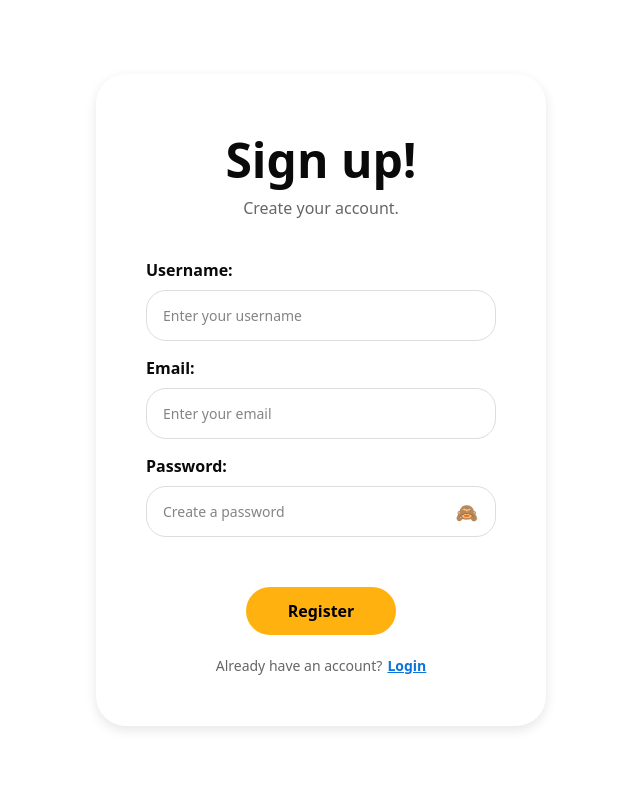
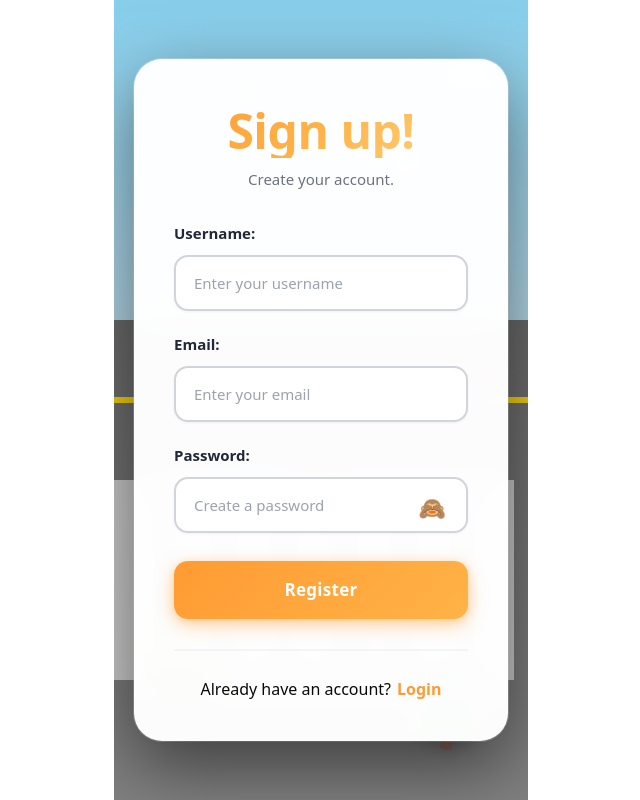
Before and after one commit to Fit3170-RoadPulse/RoadPulse, a React (Vite) app in the folder frontend/: page /registration-page in a window 1280 px wide. Shown: the whole page, without its empty margins (319-959 px from the left). Built offline with nearby package versions, Linux system fonts and the light colour scheme.

Commit message:
US14-REGISTRATION PAGE: modified the ui and fix the bugs for sign up

```diff
--- a/frontend/src/pages/registrationpage/RegistrationPage.css
+++ b/frontend/src/pages/registrationpage/RegistrationPage.css
@@ -1,102 +1,371 @@
+.register-page-wrapper {
+    min-height: 100vh;
+    display: flex;
+    align-items: center;
+    justify-content: center;
+    background: linear-gradient(180deg, #87CEEB 0%, #B0D4E3 40%, #696969 40%, #808080 100%);
+    padding: 20px;
+    position: relative;
+    overflow: hidden;
+}
+
+.register-page-wrapper::before {
+    content: '';
+    position: absolute;
+    width: 100%;
+    height: 6px;
+    background: repeating-linear-gradient(
+        90deg,
+        #FFD700 0px,
+        #FFD700 60px,
+        transparent 60px,
+        transparent 100px
+    );
+    top: 50%;
+    transform: translateY(-50%);
+    opacity: 0.9;
+    animation: roadLine 2s linear infinite;
+    z-index: 0;
+}
+
+.register-page-wrapper::after {
+    content: '';
+    position: absolute;
+    width: 100%;
+    height: 200px;
+    background: repeating-linear-gradient(
+        90deg,
+        white 0px,
+        white 40px,
+        transparent 40px,
+        transparent 60px
+    );
+    bottom: 15%;
+    left: 0;
+    opacity: 0.6;
+    z-index: 0;
+}
+
+@keyframes roadLine {
+    from { background-position: 0 0; }
+    to { background-position: 100px 0; }
+}
+
+.car-1, .car-2 {
+    position: absolute;
+    font-size: 48px;
+    z-index: 2;
+    filter: drop-shadow(2px 4px 6px rgba(0, 0, 0, 0.3));
+}
+
+.car-1 {
+    top: 40%;
+    left: -100px;
+    animation: driveCar1 8s linear infinite;
+    transform: scaleX(-1);
+}
+
+.car-2 {
+    top: 50%;
+    right: -100px;
+    animation: driveCar2 10s linear infinite;
+}
+
+@keyframes driveCar1 {
+    0% { left: -100px; }
+    100% { left: calc(100% + 100px); }
+}
+
+@keyframes driveCar2 {
+    0% { right: -100px; }
+    100% { right: calc(100% + 100px); }
+}
+
+.pedestrian-1, .pedestrian-2 {
+    position: absolute;
+    font-size: 36px;
+    z-index: 2;
+    filter: drop-shadow(1px 2px 4px rgba(0, 0, 0, 0.3));
+}
+
+.pedestrian-1 {
+    bottom: 35%;
+    left: -50px;
+    animation: walkPedestrian1 12s linear infinite;
+    transform: scaleX(-1);
+}
+
+.pedestrian-2 {
+    bottom: 20%;
+    right: -50px;
+    animation: walkPedestrian2 15s linear infinite;
+}
+
+@keyframes walkPedestrian1 {
+    0% { left: -50px; }
+    100% { left: calc(100% + 50px); }
+}
+
+@keyframes walkPedestrian2 {
+    0% { right: -50px; }
+    100% { right: calc(100% + 50px); }
+}
+
+.tree-1, .tree-2, .tree-3 {
+    position: absolute;
+    font-size: 64px;
+    z-index: 1;
+    opacity: 0.9;
+    filter: drop-shadow(2px 4px 8px rgba(0, 0, 0, 0.2));
+}
+
+.tree-1 {
+    bottom: 8%;
+    left: 8%;
+    animation: sway 3s ease-in-out infinite;
+}
+
+.tree-2 {
+    bottom: 5%;
+    right: 10%;
+    animation: sway 4s ease-in-out infinite 0.5s;
+}
+
+.tree-3 {
+    bottom: 10%;
+    left: 5%;
+    animation: sway 3.5s ease-in-out infinite 1s;
+}
+
+@keyframes sway {
+    0%, 100% { transform: rotate(-2deg); }
+    50% { transform: rotate(2deg); }
+}
+
+.streetlight-1, .streetlight-2 {
+    position: absolute;
+    font-size: 42px;
+    z-index: 1;
+    opacity: 0.85;
+}
+
+.streetlight-1 {
+    top: 38%;
+    left: 15%;
+}
+
+.streetlight-2 {
+    top: 38%;
+    right: 15%;
+}
+
+.cloud-1, .cloud-2, .cloud-3 {
+    position: absolute;
+    font-size: 50px;
+    z-index: 1;
+    opacity: 0.7;
+}
+
+.cloud-1 {
+    top: 8%;
+    left: 20%;
+    animation: floatCloud 20s linear infinite;
+}
+
+.cloud-2 {
+    top: 15%;
+    left: 60%;
+    animation: floatCloud 25s linear infinite;
+}
+
+.cloud-3 {
+    top: 5%;
+    right: 10%;
+    animation: floatCloud 30s linear infinite;
+}
+
+@keyframes floatCloud {
+    0% { transform: translateX(0); }
+    100% { transform: translateX(50px); }
+}
+
+
 .register-container {
-    align-self: center;
+    position: relative;
+    z-index: 10;
     margin: 0 auto;
-    padding: 50px;
-    max-width: 700px;
-    width: 450px;
-    box-shadow: 0 4px 12px rgba(0, 0, 0, 0.1);
-    border-radius: 30px;
-    background-color: white;
+    padding: 45px 40px 40px;
+    max-width: 460px;
+    width: 100%;
+    box-shadow: 0 25px 70px rgba(0, 0, 0, 0.5),
+                0 0 0 1px rgba(255, 255, 255, 0.3);
+    border-radius: 28px;
+    background: rgba(255, 255, 255, 0.98);
+    backdrop-filter: blur(20px);
     box-sizing: border-box;
+    animation: slideUp 0.6s cubic-bezier(0.34, 1.56, 0.64, 1);
+    overflow: hidden;
+}
+
+@keyframes slideUp {
+    from {
+        opacity: 0;
+        transform: translateY(40px) scale(0.95);
+    }
+    to {
+        opacity: 1;
+        transform: translateY(0) scale(1);
+    }
 }
 
 .register-title {
     display: flex;
     flex-direction: column;
     align-items: center;
-    margin-top: 10px;
-    gap: 9px;
-    font-weight: 700;
-    padding-bottom: 10px;
+    margin: 1px 0 10px 0;
+    font-weight: 800;
     font-size: 48px;
+    background: linear-gradient(135deg, #FF9B33 0%, #FFB347 50%, #FFD27F 100%);
+    -webkit-background-clip: text;
+    -webkit-text-fill-color: transparent;
+    background-clip: text;
+    letter-spacing: -0.5px;
+}
+
+.register-title ::before {
+    font-size: 56px;
+    margin-bottom: 16px;
+    animation: mapPulse 2s ease-in-out infinite;
+    filter: drop-shadow(0 4px 12px rgba(255, 155, 51, 0.3));
+}
+
+@keyframes mapPulse {
+    0%, 100% {
+        transform: scale(1) rotate(0deg);
+    }
+    50% {
+        transform: scale(1.1) rotate(5deg);
+    }
 }
 
 .register-hint {
     margin-top: 0;
-    padding-bottom: 20px;
-    color: #666;
-    margin-bottom: 18px;
+    padding-bottom: 10px;
+    color: #6b7280;
+    margin-bottom: 8px;
     text-align: center;
-    font-size: 16px;
+    font-size: 15px;
+    font-weight: 500;
 }
+
+
 
 .register-field {
     position: relative;
     width: 100%;
-    max-width: 500px;
     margin: 0 auto;
-    margin-top: 15px;
+    margin-top: 22px;
 }
+
 
 .register-label {
     display: block;
-    margin-bottom: 8px;
+    margin-bottom: 10px;
     font-weight: 600;
-    font-size: 16px;
+    font-size: 15px;
+    color: #1f2937;
 }
 
 .register-input {
     width: 100%;
-    padding: 14px 16px;
-    border-radius: 20px;
-    border: 1px solid #ddd;
-    font-size: 14px;
+    padding: 15px 50px 15px 18px;
+    border-radius: 14px;
+    border: 2px solid #d1d5db;
+    font-size: 15px;
     box-sizing: border-box;
+    display: block;
+    transition: all 0.3s cubic-bezier(0.4, 0, 0.2, 1);
+    background: white;
+    box-shadow: 0 1px 3px rgba(0, 0, 0, 0.05);
+}
+.register-input:focus {
+    outline: none;
+    border-color: #FF9B33;
+    box-shadow: 0 0 0 4px rgba(255, 155, 51, 0.15),
+                0 4px 12px rgba(255, 155, 51, 0.1);
+    transform: translateY(-2px);
 }
 
+.register-input::placeholder {
+    color: #9ca3af;
+}
+
+
 .register-buttons {
-    margin-top: 50px;
+    margin-top: 28px;
     display: flex;
-    flex-direction: column;
-    align-items: center;
+    justify-content: center;
     gap: 10px;
 }
 
+
 .register-primaryBtn {
-    width: 150px;
-    padding: 12px 30px;
-    border-radius: 30px;
+    width: 100%;
+    padding: 16px 32px;
+    border-radius: 14px;
     cursor: pointer;
-    font-size: 16px;
-    font-weight: 600;
+    font-size: 17px;
+    font-weight: 700;
     text-align: center;
-    transition: background-color 0.2s;
+    transition: all 0.3s cubic-bezier(0.4, 0, 0.2, 1);
     border: none;
-    background: #FFB20F;
-    color: black;
+    outline: none;
+    background: linear-gradient(135deg, #FF9B33 0%, #FFB347 100%);
+    color: white;
+    box-shadow: 0 6px 20px rgba(255, 155, 51, 0.4), 0 2px 8px rgba(255, 155, 51, 0.3);
+
+
+    position: relative;
+    overflow: hidden;
+    letter-spacing: 0.3px;
+}
+.register-primaryBtn::before {
+    content: '';
+    position: absolute;
+    top: 0;
+    left: -100%;
+    width: 100%;
+    height: 100%;
+    background: linear-gradient(90deg, transparent, rgba(255, 255, 255, 0.4), transparent);
+    transition: left 0.6s;
+    outline: none;
+}
+
+.register-primaryBtn:hover::before {
+    left: 100%;
+
 }
 
 .register-primaryBtn:hover {
-    background: #FFB20F;
+    transform: translateY(-3px);
+    box-shadow: 0 8px 28px rgba(255, 155, 51, 0.5), 0 4px 12px rgba(255, 155, 51, 0.4);
+    outline: none;
 }
 
-.login-link-text {
-    text-align: center;
-    color: #666;
-    margin-top: 20px;
-    font-size: 14px;
+.register-primaryBtn:active {
+    transform: translateY(-1px);
+    box-shadow: 0 4px 16px rgba(59, 130, 246, 0.4);
+    outline: none;
 }
 
-.login-linkBtn {
-    background: none;
-    border: none;
-    color: #0b74de;
-    font-weight: 600;
-    cursor: pointer;
-    padding: 0;
-    font-size: inherit;
-    text-decoration: underline;
+.register-primaryBtn:focus {
+    outline: none !important;
 }
+
+.register-primaryBtn:focus-visible {
+    outline: none !important;
+}
+
 
 .login-linkBtn:hover {
     color: #0a63bf;
@@ -106,33 +375,83 @@
 .login-link-text .login-linkBtn {
     margin-left: 5px;
 }
+.login-link-container {
+    text-align: center;
+    margin-top: 30px;
+    padding-top: 26px;
+    border-top: 2px solid #f3f4f6;
+}
 
+.login-text {
+    font-size: 15px;
+    color: #6b7280;
+    margin: 0;
+    display: inline;
+    font-weight: 500;
+}
 
+.login-link {
+    color: #FF9B33;
+    font-weight: 700;
+    text-decoration: none;
+    transition: all 0.2s;
+    margin-left: 6px;
+    position: relative;
+}
+
+.login-link::after {
+    content: '';
+    position: absolute;
+    width: 0;
+    height: 2px;
+    bottom: -2px;
+    left: 0;
+    background: #FF9B33;
+    transition: width 0.3s cubic-bezier(0.4, 0, 0.2, 1);
+}
+
+.login-link:hover::after {
+    width: 100%;
+}
+
+.login-link:hover {
+    color: #FFB347;
+}
 .register-icon-btn {
     position: absolute;
-    top: 70% ;
-    right: 18px ;
-    padding: 6px;
-    z-index: 2;
+    top: 70%;
+    right: 16px;
     transform: translateY(-50%);
     background: transparent;
-    border: none !important;
+    border: none;
     cursor: pointer;
-    font-size: 18px;
-    color: #666;
-    padding: 0;
+    font-size: 22px;
     outline: none;
-    -webkit-tap-highlight-color: transparent;
-}
-
-.register-icon-btn:focus,
-.register-icon-btn:active {
-    outline: none !important;
-    box-shadow: none !important;
-    border: none !important;
+    padding: 6px;
+    transition: all 0.2s;
+    border-radius: 8px;
 }
 
 .register-icon-btn:hover {
-    color: #333;
-    border-color: transparent;
+    transform: translateY(-50%) scale(1.15);
+    border: none;
 }
+
+.register-icon-btn:focus {
+    outline: none;
+    box-shadow: none;
+    border: none;
+}
+
+.register-error {
+    display: block;
+    width: 100;
+    padding: 10px 15px;
+    margin-top: 12px;
+    background-color: #fee;
+    color: #b91c1c;
+    font-size: 14px;
+    text-align: center;
+    border-radius: 8px;
+    border: 1px solid #fcc;
+}
--- a/frontend/src/pages/registrationpage/RegistrationPage.jsx
+++ b/frontend/src/pages/registrationpage/RegistrationPage.jsx
@@ -44,7 +44,6 @@ export default function RegisterPage({ onRegister, navigateTo }) {
     const [username, setUsername] = useState("");
     const [email, setEmail] = useState("");
     const [password, setPassword] = useState("");
-    const [confirmPassword, setConfirmPassword] = useState("");
     const [errorMessage, setErrorMessage] = useState("");
     const [isRegistered, setIsRegistered] = useState(false);
     const navigate = useNavigate();
@@ -52,37 +51,27 @@ export default function RegisterPage({ onRegister, navigateTo }) {
     const toggle = (field) => setShow((s) => ({ ...s, [field]: !s[field] }));
 
     async function handleRegister() {
-
         setErrorMessage(""); // clear previous errors
 
-        // validate username
+        // Frontend validation
         let error = validateUsername(username);
-        // if (error) return setErrorMessage(error);
         if (error) {
-            alert(error);
+            setErrorMessage(error);
             return;
         }
 
-        // validate email
         error = validateEmail(email);
-        // if (error) return setErrorMessage(error);
         if (error) {
-            alert(error);
+            setErrorMessage(error);
             return;
         }
 
-        // validate password
         error = validatePassword(password);
-        // if (error) return setErrorMessage(error);
         if (error) {
-            alert(error);
+            setErrorMessage(error);
             return;
         }
 
-        // if (password !== confirmPassword) {
-        //     alert("Passwords do not match!");
-        //     return;
-        // }
         try {
             const res = await fetch("http://localhost:8000/api/register/", {
                 method: "POST",
@@ -90,13 +79,13 @@ export default function RegisterPage({ onRegister, navigateTo }) {
                 body: JSON.stringify({ username, email, password }),
             });
 
-        const text = await res.text(); // get raw response
+            const text = await res.text();
             let data;
             try {
-            data = JSON.parse(text); // try parsing JSON
+                data = JSON.parse(text);
             } catch {
                 console.error("Non-JSON response:", text);
-            alert("Server error occurred. Check console.");
+                setErrorMessage("Server error occurred. Check console.");
                 return;
             }
 
@@ -107,20 +96,53 @@ export default function RegisterPage({ onRegister, navigateTo }) {
                 navigate("/email-verification");
             } else {
                 // backend returned error JSON
-            alert(JSON.stringify(data));
+                if (data.email) {
+                    setErrorMessage(data.email[0]); // show email error
+                } else if (data.username) {
+                    setErrorMessage(data.username[0]); // show username error
+                } else if (data.message) {
+                    setErrorMessage(data.message);
+                } else {
+                    setErrorMessage("Registration failed. Please try again.");
+                }
             }
         } catch (err) {
             console.error("Network or fetch error:", err);
-        alert("Network error. Check backend server.");
+            setErrorMessage("Network error. Check backend server.");
+        }
     }
 
 
-    }
+    return (
+        <div className="register-page-wrapper">
 
-    return (
+            <div className="car-1">🚗</div>
+            <div className="car-2">🚙</div>
+
+            <div className="pedestrian-1">🚶</div>
+            <div className="pedestrian-2">🚶‍♀️</div>
+
+            <div className="tree-1">🌳</div>
+            <div className="tree-2">🌲</div>
+            <div className="tree-3">🌳</div>
+
+            <div className="cloud-1">☁️</div>
+            <div className="cloud-2">☁️</div>
+            <div className="cloud-3">☁️</div>
+
             <div className="register-container">
                 <h1 className="register-title">Sign up!</h1>
                 <p className="register-hint">Create your account.</p>
+
+                <form
+                    onSubmit={(e) => {
+                        e.preventDefault();
+                        handleRegister();
+                    }}
+                >
+                    {errorMessage && (
+                        <div className="register-error">{errorMessage}</div>
+                    )}
 
                     <div className="register-field">
                         <label className="register-label">Username:</label>
@@ -163,17 +185,24 @@ export default function RegisterPage({ onRegister, navigateTo }) {
                     </div>
 
                     <div className="register-buttons">
-                <button onClick={handleRegister} className="register-primaryBtn">
+                        <button
+                            className="register-primaryBtn"
+                            type="submit"
+                            >
                             Register
                         </button>
                     </div>
+                </form>
 
+                <div className="login-link-container">
                     <p className="login-link-text">
                         Already have an account?
-                <Link to="/login-page" className="login-linkBtn">
+                        <Link to="/login-page" className="login-link">
                             Login
                         </Link>
                     </p>
                 </div>
+            </div>
+        </div>
     );
 }
```
Lines whose indentation alone changed are shown as unchanged.
